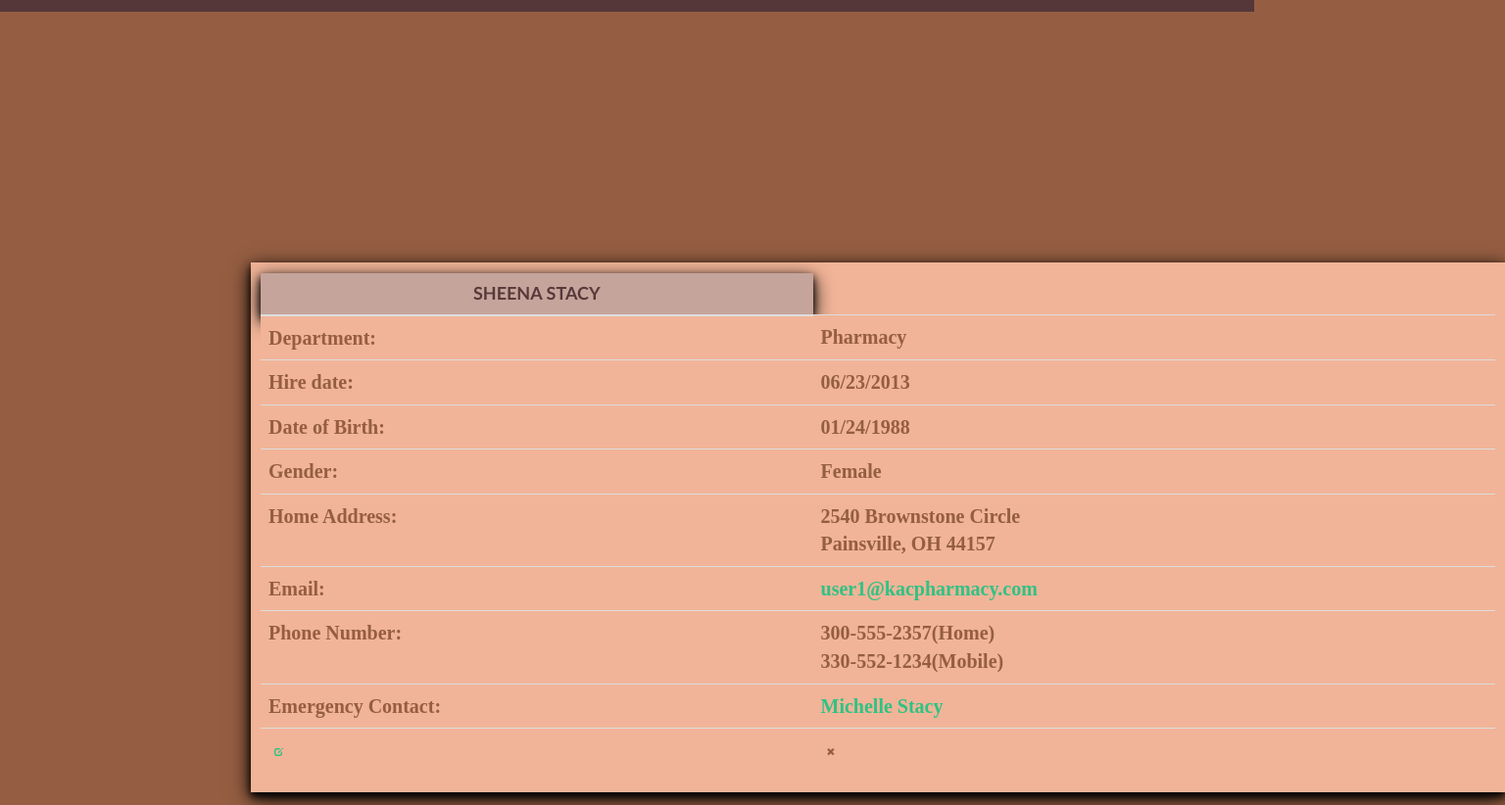
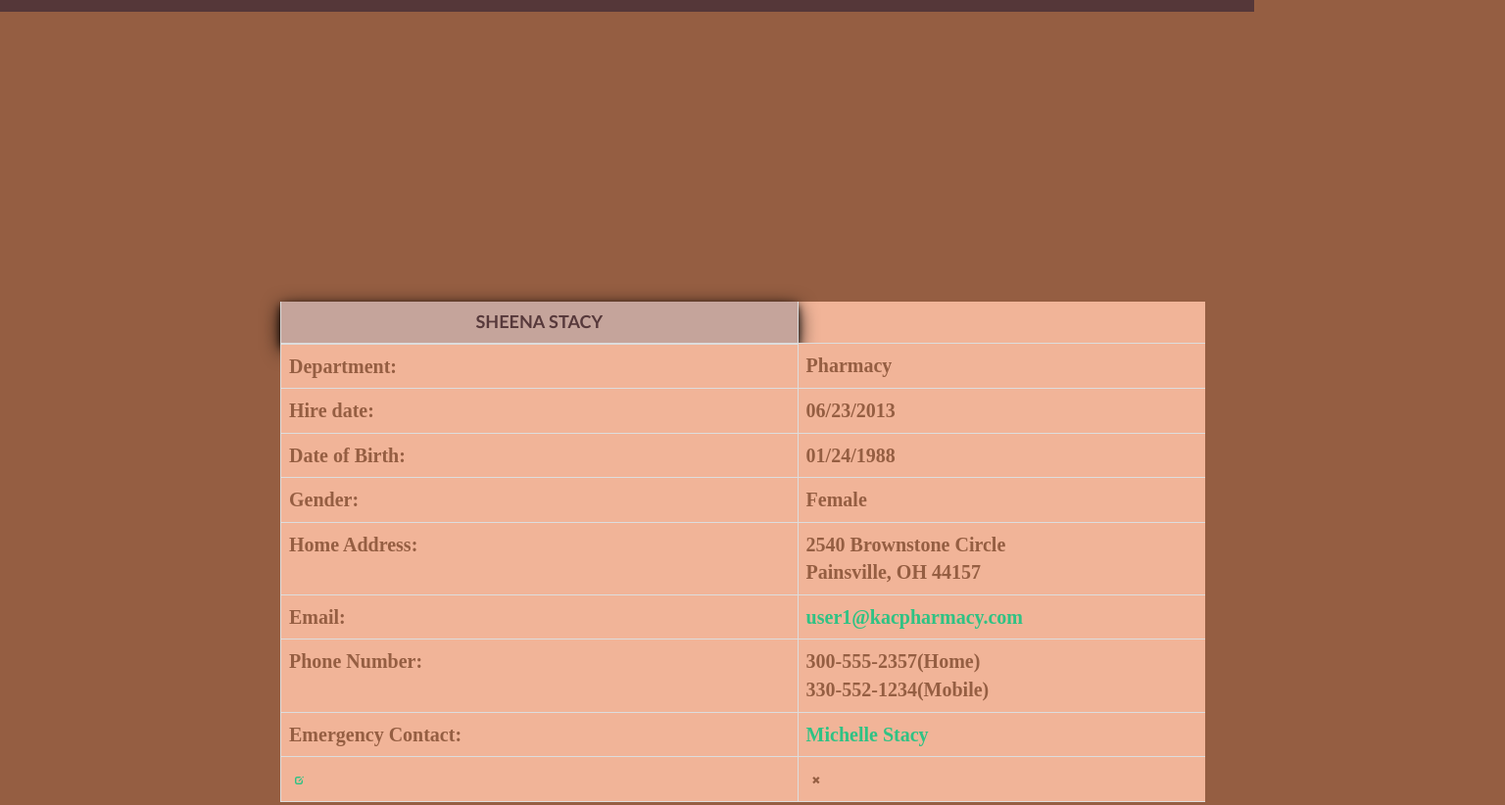
Before and after one commit to Kaysimmons97/Katsimmons97.github.io, a plain HTML site: page userprofile.html in a window 1280 px wide. Shown: the part 211-1033 px from the top of the page at 98% size, 1536 px wide, since content can reach past the window. Drawn offline with nearby package versions, Linux system fonts and the light colour scheme; some icons are missing.

Commit message:
layout debug

```diff
--- a/userprofile.html
+++ b/userprofile.html
@@ -52,6 +52,7 @@
       background-color: #955e42;
       height: 100vh;
   }
+
   th {
     text-align: center;
     font-size:large;
@@ -72,7 +73,7 @@ td {
 td > a {
     color:#2FC284;
   }
-  .table-responsive{
+  .table{
       margin: 20%;
 			background-color: #F1b498;
 			position: relative;
@@ -171,12 +172,12 @@ td > a {
 </div>
 
     <body>
-
-  <div class="table-responsive" style = "box-shadow: 0 4px 8px 0 black, 0 6px 20px 0 black;
-              -webkit-box-shadow: 0 4px 8px 0 black, 0 6px 20px 0 black;
-              -moz-box-shadow: 0 4px 8px 0 black, 0 6px 20px 0 black;">
-    <table class= "table table-hover">
-      <div class="col-md-6">
+      <div class="container-fluid bg-4" style =
+      "padding: 60px 50px;">
+        <div class="table-responsive style = "box-shadow: 0 4px 8px 0 black, 0 6px 20px 0 black;
+        -webkit-box-shadow: 0 4px 8px 0 black, 0 6px 20px 0 black;
+        -moz-box-shadow: 0 4px 8px 0 black, 0 6px 20px 0 black;"">
+          <table class= "table table-hover table-bordered">
         <thead>
           <tr>
             <th style = "box-shadow: 0 4px 8px 0 black, 0 6px 20px 0 black;
```
